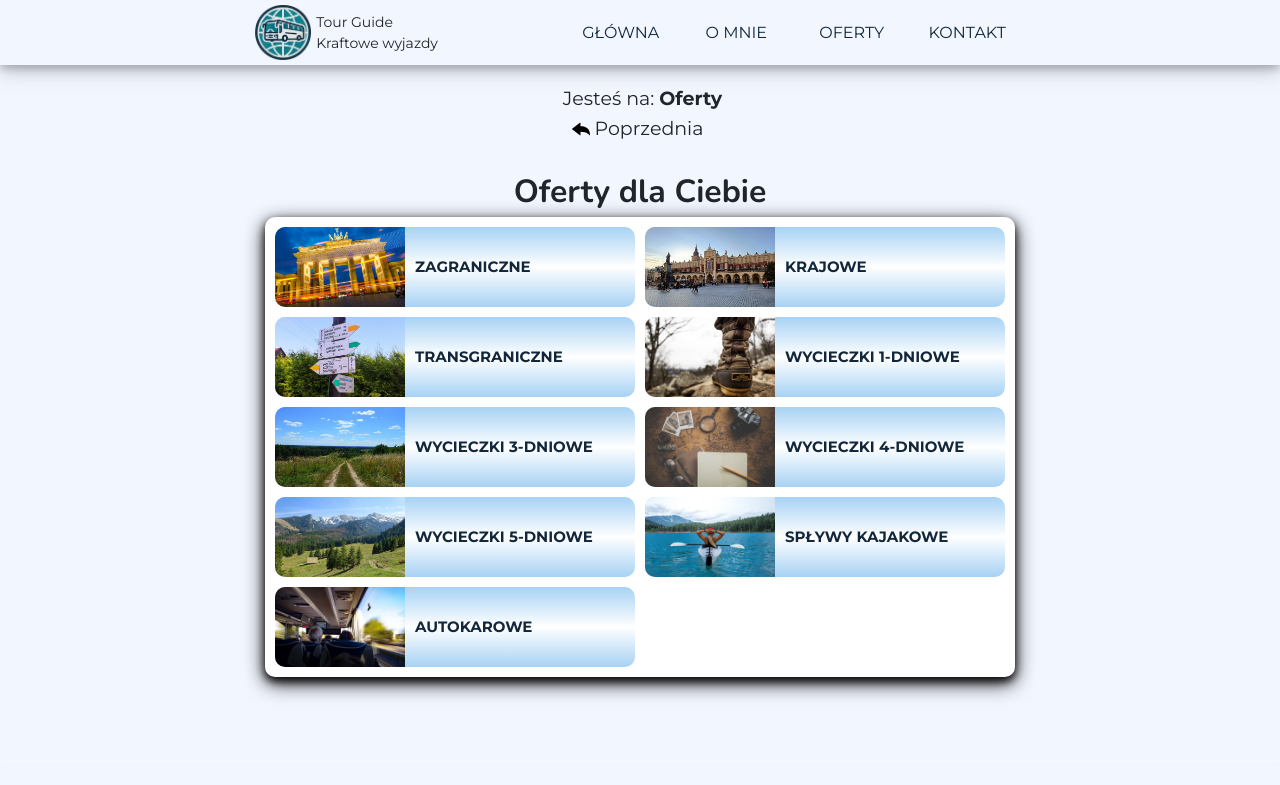
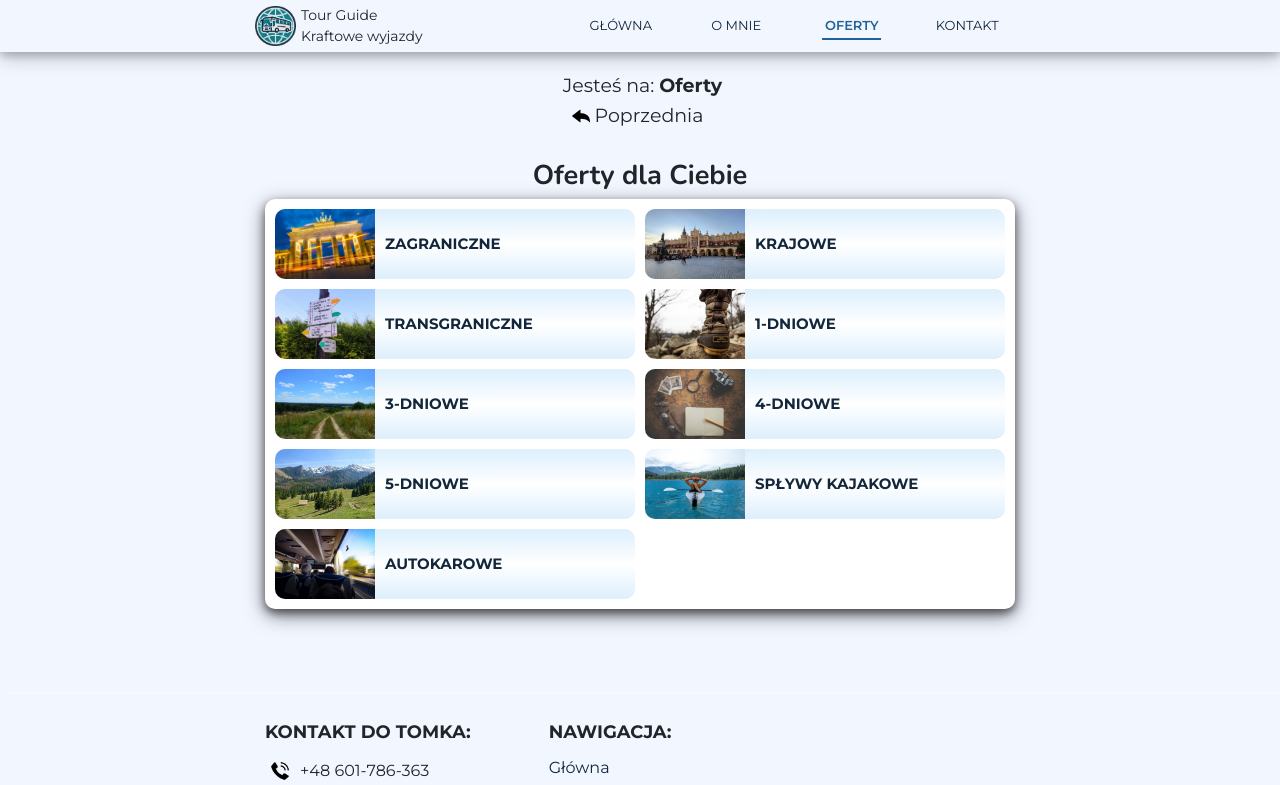
Before and after one commit to MariuszRozycki/tour-guide-pl, a React (Vite) app: page /offers in a window 1280 px wide. Shown: the top 785 px of the page. Built offline with nearby package versions, Linux system fonts and the light colour scheme.

Commit message:
Change styling

```diff
--- a/src/components/Home/HomeSlider.tsx
+++ b/src/components/Home/HomeSlider.tsx
@@ -20,7 +20,7 @@ const HomeSlider = () => {
     swipe: true,
     arrows: true,
     autoplay: true,
-    autoplaySpeed: 4000,
+    autoplaySpeed: 2000,
     fade: false,
     pauseOnHover: true,
     initialSlide: 0,
--- a/src/components/Offers/OffersList.tsx
+++ b/src/components/Offers/OffersList.tsx
@@ -39,7 +39,7 @@ const OffersList = ({ title, filterCondition }: OffersListProps) => {
               <div className="single-offer-details">
                 <h2>
                   {offer.title}
-                  {/* <span>{offer.days}</span> */}
+                  <span>{offer.days}</span>
                 </h2>
                 <div className="offers-list-price-wrapper">
                   <p className="single-offer-price">Cena: </p>
--- a/src/components/Offers/OffersNav.tsx
+++ b/src/components/Offers/OffersNav.tsx
@@ -5,10 +5,10 @@ const OffersNav = () => {
     { name: "Zagraniczne", type: "abroad", imgSrc: "/public/pictures/berlin-1897125_1280.jpg" },
     { name: "Krajowe", type: "domestic", imgSrc: "/public/pictures/trip-domestic.jpg" },
     { name: "Transgraniczne", type: "cross-border", imgSrc: "/public/pictures/trip-cross-border.jpg" },
-    { name: "Wycieczki 1-dniowe", type: "one-day", imgSrc: "/public/pictures/trip-one-day.jpg" },
-    { name: "Wycieczki 3-dniowe", type: "three-days", imgSrc: "/public/pictures/trip-three-days.jpg" },
-    { name: "Wycieczki 4-dniowe", type: "four-days", imgSrc: "/public/pictures/trip-four-days.jpg" },
-    { name: "Wycieczki 5-dniowe", type: "five-days", imgSrc: "/public/pictures/trip-five-days.jpg" },
+    { name: "1-dniowe", type: "one-day", imgSrc: "/public/pictures/trip-one-day.jpg" },
+    { name: "3-dniowe", type: "three-days", imgSrc: "/public/pictures/trip-three-days.jpg" },
+    { name: "4-dniowe", type: "four-days", imgSrc: "/public/pictures/trip-four-days.jpg" },
+    { name: "5-dniowe", type: "five-days", imgSrc: "/public/pictures/trip-five-days.jpg" },
     { name: "Spływy kajakowe", type: "kayak", imgSrc: "/public/pictures/trip-kayak.jpg" },
     { name: "Autokarowe", type: "buss-trip", imgSrc: "/public/pictures/trip-bus.jpg" },
     // { name: "Samolotowe", type: "plane" },
--- a/src/styles/HomeSlider.css
+++ b/src/styles/HomeSlider.css
@@ -15,7 +15,7 @@
 .slider-item {
   border-radius: var(--border-radius-small);
   text-align: center;
-  background-color: var(--color-octonary);
+  background-color: var(--color-nonary);
   cursor: pointer;
   padding: 0 0 20px;
   display: flex !important;
--- a/src/styles/Logo.css
+++ b/src/styles/Logo.css
@@ -8,7 +8,7 @@
 
   .logo-img-wrapper {
     align-items: center;
-    height: 55px;
+    height: 40px;
 
     img {
       width: 100%;
@@ -44,3 +44,11 @@
     }
   }
 }
+
+@media (max-width: 260px) {
+  .logo-component {
+    .logo-text {
+      display: none;
+    }
+  }
+}
--- a/src/styles/Nav.css
+++ b/src/styles/Nav.css
@@ -25,9 +25,9 @@ ul {
     cursor: pointer;
     .bars {
       display: block;
-      width: 40px;
-      height: 4px;
-      margin: 6px 0;
+      width: 30px;
+      height: 2px;
+      margin: 4px 0;
       background-color: var(--color-primary);
       border-radius: 50px;
       transition: var(--transition-standard);
@@ -36,14 +36,15 @@ ul {
     /* bars transition */
     .bar-one {
       transform: translateY(10px) rotate(45deg);
+      margin: 8px 0;
     }
 
     .bar-three {
       transform: translateY(-10px) rotate(-45deg);
+      margin: 8px 0;
     }
 
     .bar-two {
-      display: translate(100px);
       opacity: 0;
     }
   }
@@ -53,7 +54,7 @@ ul {
     width: 100%;
     padding: 0;
     position: absolute;
-    top: 64px;
+    top: 52px;
     left: -100vw;
     transition: var(--transition-medium);
     padding-bottom: 20px;
--- a/src/styles/Offers.css
+++ b/src/styles/Offers.css
@@ -12,12 +12,12 @@
 
       border-radius: var(--border-radius-small);
       text-align: center;
-      box-shadow: var(--box-shadow-hard);
+      box-shadow: var(--box-shadow-medium);
 
       li {
         display: grid;
         grid-template-rows: auto;
-        background: linear-gradient(var(--color-octonary), var(--color-white), var(--color-octonary));
+        background: linear-gradient(var(--color-nonary), var(--color-white), var(--color-nonary));
         border-radius: var(--border-radius-small);
 
         a {
@@ -29,8 +29,8 @@
             justify-content: center;
             align-items: center;
             grid-column: 1/2;
-            width: 130px;
-            height: 80px;
+            width: 100px;
+            height: 70px;
             grid-row: 1;
 
             img {
@@ -73,10 +73,51 @@
           }
 
           &:hover {
-            box-shadow: var(--box-shadow-medium);
+            box-shadow: var(--box-shadow-light);
           }
         }
       }
     }
   }
 }
+
+@media (max-width: 340px) {
+  .OffersContainer {
+    .offers-navigator {
+      ul {
+        li {
+          a {
+            .img-wrapper {
+              width: 80px;
+              height: 60px;
+            }
+            p {
+              font-size: calc(var(--paragraph-fs) - 1.5vw);
+              word-break: break-all;
+            }
+          }
+        }
+      }
+    }
+  }
+}
+
+@media (max-width: 266px) {
+  .OffersContainer {
+    .offers-navigator {
+      ul {
+        li {
+          a {
+            .img-wrapper {
+              display: none;
+            }
+            p {
+              font-size: calc(var(--paragraph-fs) - 1.5vw);
+              word-break: break-all;
+            }
+          }
+        }
+      }
+    }
+  }
+}
--- a/src/styles/global.css
+++ b/src/styles/global.css
@@ -59,7 +59,7 @@ body {
   --color-hover: rgb(53 57 58);
 
   /* font-size */
-  --h1-fs: 2rem;
+  --h1-fs: 1.7rem;
   --h1-spam-fs: 2rem;
   --h2-fs: 1.5rem;
   --h2-fs-offer: 1.5rem;
@@ -144,26 +144,30 @@ a {
   font-weight: 400;
   color: var(--color-primary);
   text-decoration: inherit;
-  font-size: var(--a-link-fs);
+  font-size: calc(var(--a-link-fs) - 3px);
   transition: var(--transition-standard);
+  /* padding: 0 10px; */
 }
 
 .active {
   position: relative;
-
   transition: var(--transition-standard);
+  color: var(--color-quaternary);
+  font-weight: 600;
 }
 
-/* .active::after {
+@media (min-width: 600px) {
+  .active::after {
     content: "";
     position: absolute;
-  bottom: -2px;
+    bottom: 12px;
     left: 0;
     width: 110%;
     transform: translateX(-5%);
     height: 2px;
-  background-color: var(--white-color);
-} */
+    background-color: var(--color-quaternary);
+  }
+}
 
 p,
 label,
--- a/src/styles/offersByCategory.css
+++ b/src/styles/offersByCategory.css
@@ -1,6 +1,6 @@
 .offers-list {
   display: grid;
-  grid-template-columns: 1fr;
+  grid-template-columns: 100%;
   gap: 20px;
   margin-top: 20px;
 
@@ -13,10 +13,11 @@
     flex-direction: column;
     align-items: flex-start;
     justify-content: space-between;
+    align-items: stretch;
 
     .offer-img-wrapper {
       width: 100%;
-      height: 180px;
+      height: 140px;
       border-radius: 8px;
       display: flex;
       align-items: flex-start;
@@ -34,10 +35,9 @@
       display: flex;
       flex-direction: column;
       justify-content: space-between;
-      min-height: 160px;
 
       h2 {
-        font-size: var(--h2-fs-offer);
+        font-size: calc(var(--h2-fs-offer) - 8px);
         padding: 10px;
         margin-bottom: 0;
         display: flex;
@@ -48,12 +48,6 @@
         width: 100%;
         gap: 5px;
         text-align: left;
-
-        /* span {
-          text-align: left;
-          display: inline;
-          width: 100%;
-        } */
       }
 
       .offers-list-price-wrapper {
@@ -62,7 +56,7 @@
         text-align: left;
 
         .single-offer-price {
-          font-size: var(--paragraph-slider-fs);
+          font-size: calc(var(--paragraph-slider-fs) - 4px);
           font-weight: 700;
           margin-bottom: 0;
         }
@@ -86,24 +80,27 @@
 }
 
 /* Breakpointy */
-@media (min-width: 576px) {
+@media (min-width: 420px) {
   .offers-list {
     grid-template-columns: 1fr 1fr;
 
     .single-offer {
       h2 {
         padding-top: 10px;
-        /* height: 130px; */
         font-size: calc(var(--h2-fs-offer) - 5px);
       }
 
-      .single-offer-description {
-        font-size: calc(var(--paragraph-fs));
+      .single-offer-details {
+        font-size: calc(var(--paragraph-fs) - 5px);
+        min-height: 160px;
+
+        .offers-list-price-wrapper {
+          display: grid;
+          align-items: flex-end;
+        }
       }
 
       .offers-list-price-wrapper {
-        min-height: 80px;
-
         .single-offer-price {
           font-size: calc(var(--paragraph-slider-fs) - 1px);
         }
@@ -125,9 +122,3 @@
     }
   }
 }
-
-@media (min-width: 1200px) {
-  .offers-list {
-    grid-template-columns: 1fr 1fr 1fr 1fr;
-  }
-}
```
Lines whose indentation alone changed are shown as unchanged.
